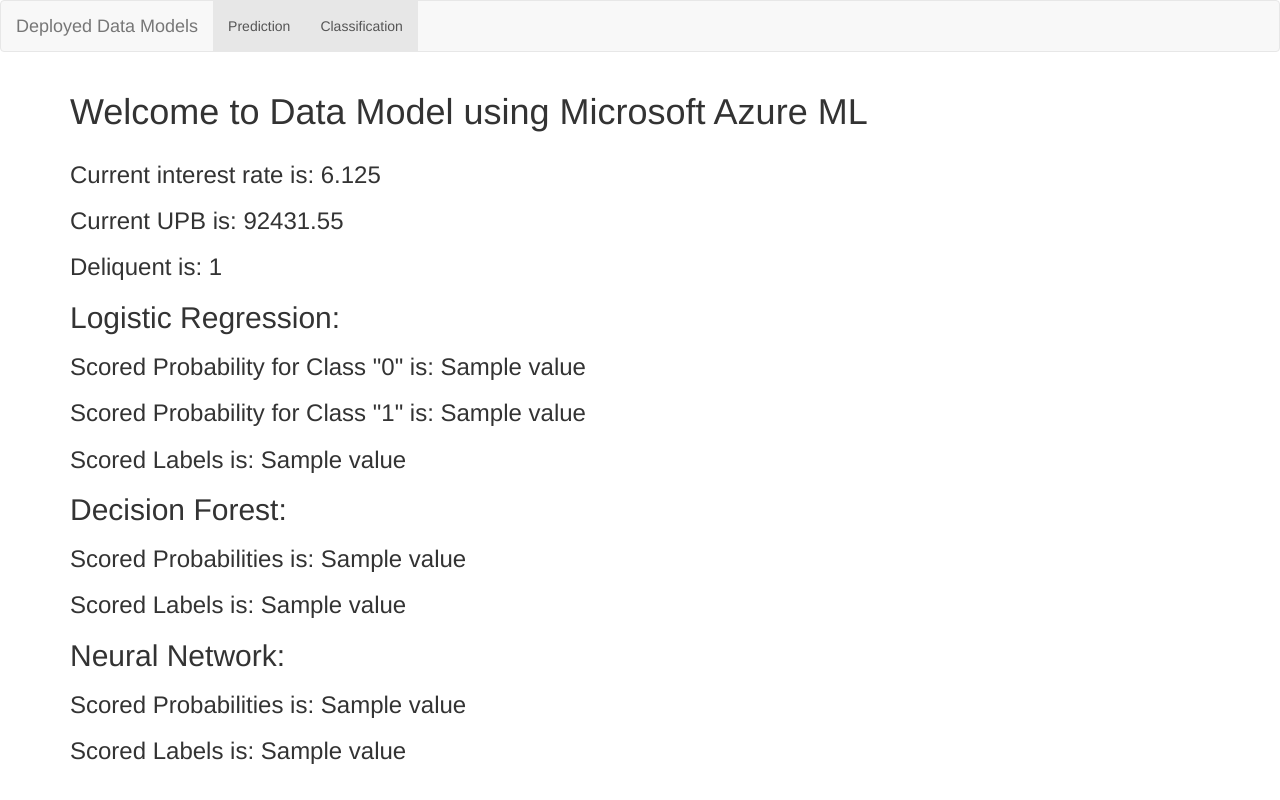
After one commit to joshisn26/Machine-Learning-As-a-Service, a Flask app: template templates/submit.html in a window 1280 px wide. The commit adds this page. Run offline with Flask 2, Linux system fonts and the light colour scheme; the template is opened without the code that fills it: most values are stand-ins (such as "Sample title", 1, 10 or a date in 2020); some libraries are stand-ins or nearby versions.

Commit message:
app deploy

```diff
--- a/app.py
+++ b/app.py
@@ -1,11 +1,13 @@
 from flask import Flask, render_template, request, session, redirect, url_for
 from forms import predictionForm
+from forms import classificationForm
 import json
 import urllib.request
 
 
 app = Flask(__name__)
 app.secret_key = "mysec-key"
+
 def linear(body, output):
 	#Linear Regression
 	url = 'https://ussouthcentral.services.azureml.net/workspaces/7a01f9d6cb9b4df09ebc6b306c3a06f0/services/2a4594c77fb147ef9876506f4dc66e9d/execute?api-version=2.0&format=swagger'
@@ -70,55 +72,208 @@
 		print(error.info())
 		print(json.loads(error.read().decode("utf8", 'ignore')))
 
-
 @app.route("/prediction", methods =["GET" , "POST"])
 def prediction():
-	form = predictionForm()
-	if request.method == "POST":
-		cn = form.id.data
-		credit_score = form.credit_score.data
-		first_payment_date = form.first_payment_date.data
-		fthb_flag = form.fthb_flag.data
-		matr_date = form.matr_date.data
-		msa = form.msa.data
-		mortage_insurance_pct = form.mortage_insurance_pct.data
-		no_of_units = form.no_of_units.data
-		occupancy_status = form.occupancy_status.data
-		cltv = form.cltv.data
-		dti_ratio = form.dti_ratio.data
-		original_upb = form.original_upb.data
+    form = predictionForm()
+    if request.method == "POST":
+        cn = form.id.data
+        credit_score = form.credit_score.data
+        first_payment_date = form.first_payment_date.data
+        fthb_flag = form.fthb_flag.data
+        matr_date = form.matr_date.data
+        msa = form.msa.data
+        mortage_insurance_pct = form.mortage_insurance_pct.data
+        no_of_units = form.no_of_units.data
+        occupancy_status = form.occupancy_status.data
+        cltv = form.cltv.data
+        dti_ratio = form.dti_ratio.data
+        original_upb = form.original_upb.data
 
-		data = {
-				"Inputs": {
-					"input1":
-						[
-							{
-								'credit_score': credit_score,
-								'first_payment_date': first_payment_date,
-								'fthb_flag': fthb_flag,
-								'matr_date': matr_date,
-								'msa': msa,
-								'mortage_insurance_pct': mortage_insurance_pct,
-								'no_of_units': no_of_units,
-								'occupancy_status': occupancy_status,
-								'cltv': cltv,
-								'dti_ratio': dti_ratio,
-								'original_upb': original_upb,
-							}
-						],
-					},
-				"GlobalParameters":  {
-			}
-		}
-		body = str.encode(json.dumps(data))
-		output = []
-		linear(body,output)
-		random_forest(body,output)
-		Neural_net(body,output)
-		print("case" , cn)
-		return render_template("success.html", pred_int_rate = output, caseno = cn)
-	elif request.method == 'GET':
-		return render_template('prediction.html',form=form)
+        data = {
+            "Inputs": {
+                "input1":
+                [
+                    {
+                        'credit_score': credit_score,
+                        'first_payment_date': first_payment_date,
+                        'fthb_flag': fthb_flag,
+                        'matr_date': matr_date,
+                        'msa': msa,
+                        'mortage_insurance_pct': mortage_insurance_pct,
+                        'no_of_units': no_of_units,
+                        'occupancy_status': occupancy_status,
+                        'cltv': cltv,
+                        'dti_ratio': dti_ratio,
+                        'original_upb': original_upb,
+                    }
+                ],
+            },
+            "GlobalParameters":  {
+            }
+        }
+        body = str.encode(json.dumps(data))
+        output = []
+        linear(body,output)
+        random_forest(body,output)
+        Neural_net(body,output)
+        print("case" , cn)
+        return render_template("success.html", pred_int_rate = output, caseno = cn)
+    elif request.method == 'GET':
+        return render_template('prediction.html',form=form)
+
+def logistic(body, output):
+    url = 'https://ussouthcentral.services.azureml.net/workspaces/d94007c736f1444eac6bbe2e88d68fcb/services/5eb9a74b8cbc466c8ba79b7af04ea315/execute?api-version=2.0&format=swagger'
+    api_key = 'NhQPvmod33VeXkZ3KvmdAYAbIpq/PXNF9cwJ+n/3+yGQZNRgeOQeH7xA6z/kyVwMr5r2YGzxojnb9dFipmGUXw=='
+    headers = {'Content-Type':'application/json', 'Authorization':('Bearer '+ api_key)}
+
+    req = urllib.request.Request(url, body, headers)
+
+    try:
+        response = urllib.request.urlopen(req).read().decode('utf8')
+
+        #result = response.read()
+
+        #reader = codecs.getreader("utf-8")
+        response_dict = json.loads(response)
+        #response_dict = req.json()
+        output.append(response_dict['Results']['output1'][0]["Scored Probabilities for Class " + '"0"'])
+        scored_0 = response_dict['Results']['output1'][0]["Scored Probabilities for Class " + '"0"']
+        output.append(response_dict['Results']['output1'][0]["Scored Probabilities for Class " + '"1"'])
+        scored_1 = response_dict['Results']['output1'][0]["Scored Probabilities for Class " + '"1"']
+        output.append(response_dict['Results']['output1'][0]["Scored Labels"])
+        scored_labels = response_dict['Results']['output1'][0]["Scored Labels"]
+        print("Scored Labels using Logistic Regression: ", scored_labels)
+    except urllib.error.HTTPError as error:
+        print("The request failed with status code: " + str(error.code))
+
+        # Print the headers - they include the requert ID and the timestamp, which are useful for debugging the failure
+        print(error.info())
+        print(json.loads(error.read().decode("utf8", 'ignore')))
+
+def decision_forest(body, output):
+    #Decision Forest
+    url = 'https://ussouthcentral.services.azureml.net/workspaces/d94007c736f1444eac6bbe2e88d68fcb/services/c69d12716ecc4203a2f90b8d076fc64b/execute?api-version=2.0&format=swagger'
+    api_key = 'DDAS5zhcE8i3Gq5XO/IGZBjpT5BDKBIw/oiwQyriKB4Dli6ksvnKFv7wnFbgJAG8R2IKpicArapjvqaVCyKgwA=='
+    headers = {'Content-Type':'application/json', 'Authorization':('Bearer '+ api_key)}
+    req = urllib.request.Request(url, body, headers)
+
+    try:
+        response = urllib.request.urlopen(req).read().decode('utf8')
+        #result = response.read()
+        response_dict = json.loads(response)
+        output.append(response_dict['Results']['output1'][0]["Scored Probabilities"])
+        scored_prob = response_dict['Results']['output1'][0]["Scored Probabilities"]
+        output.append(response_dict['Results']['output1'][0]["Scored Labels"])
+        scored_labels = response_dict['Results']['output1'][0]["Scored Labels"]
+        print("Scored Labels using Decision Forest: ", scored_labels)
+    except urllib.error.HTTPError as error:
+        print("The request failed with status code: " + str(error.code))
+
+        # Print the headers - they include the requert ID and the timestamp, which are useful for debugging the failure
+        print(error.info())
+        print(json.loads(error.read().decode("utf8", 'ignore')))
+
+def Neural_network(body, output):
+    #Neural Network
+    url = 'https://ussouthcentral.services.azureml.net/workspaces/d94007c736f1444eac6bbe2e88d68fcb/services/6070be542620413ebfe78c24dd764a4e/execute?api-version=2.0&format=swagger'
+    api_key = 'IdIQCP4i4gVVxQHhfY7Qs+JQmV/5JkTHavKAjSx0SHOfPIZUx9ZQdQZu+nNXCxuwvPOTXOGdUM7I3KiYoSC8KQ=='
+    headers = {'Content-Type':'application/json', 'Authorization':('Bearer '+ api_key)}
+    req = urllib.request.Request(url, body, headers)
+
+    try:
+        response = urllib.request.urlopen(req).read().decode('utf8')
+        #result = response.read()
+        response_dict = json.loads(response)
+        output.append(response_dict['Results']['output1'][0]["Scored Probabilities"])
+        scored_prob = response_dict['Results']['output1'][0]["Scored Probabilities"]
+        output.append(response_dict['Results']['output1'][0]["Scored Labels"])
+        scored_labels = response_dict['Results']['output1'][0]["Scored Labels"]
+        print("Scored Labels using Neural Network: ", scored_labels)
+    except urllib.error.HTTPError as error:
+        print("The request failed with status code: " + str(error.code))
+        # Print the headers - they include the requert ID and the timestamp, which are useful for debugging the failure
+        print(error.info())
+        print(json.loads(error.read().decode("utf8", 'ignore')))
+
+@app.route("/classification", methods =["GET" , "POST"])
+def classification():
+    form = classificationForm()
+    if request.method == "POST":
+        cn = form.id.data
+        month = form.month.data
+        current_actual_upb = form.current_actual_upb.data
+        delq_status = form.delq_status.data
+        loan_age = form.loan_age.data
+        rem_months = form.rem_months.data
+        zero_balance_code = form.zero_balance_code.data
+        zero_bal_date = form.zero_bal_date.data
+        current_int_rate = form.current_int_rate.data
+        current_def_upb = form.current_def_upb.data
+        ddlpi = form.ddlpi.data
+        mi_recoveries = form.mi_recoveries.data
+        net_sales_proceeds = form.net_sales_proceeds.data
+        non_mi_recoveries = form.non_mi_recoveries.data
+        expenses = form.expenses.data
+        legal_costs = form.legal_costs.data
+        maint_pres_costs = form.maint_pres_costs.data
+        taxes_ins = form.taxes_ins.data
+        misc_expenses = form.misc_expenses.data
+        actual_loss_calc = form.actual_loss_calc.data
+        modification_cost = form.modification_cost.data
+        repurchase_flag_0 = form.repurchase_flag_0.data
+        repurchase_flag_N = form.repurchase_flag_N.data
+        repurchase_flag_Y = form.repurchase_flag_Y.data
+        modification_flag_0 = form.modification_flag_0.data
+        modification_flag_Y = form.modification_flag_Y.data
+        Deliquent = form.Deliquent.data
+
+        data = {
+                "Inputs": {
+                        "input1":
+                        [
+                            {
+                                    'month': month,
+                                    'current_actual_upb': current_actual_upb,
+                                    'delq_status': delq_status,
+                                    'loan_age': loan_age,
+                                    'rem_months': rem_months,
+                                    'zero_balance_code': zero_balance_code,
+                                    'zero_bal_date': zero_bal_date,
+                                    'current_int_rate':current_int_rate ,
+                                    'current_def_upb': current_def_upb,
+                                    'ddlpi': ddlpi,
+                                    'mi_recoveries': mi_recoveries,
+                                    'net_sales_proceeds': net_sales_proceeds,
+                                    'non_mi_recoveries': non_mi_recoveries,
+                                    'expenses': expenses,
+                                    'legal_costs': legal_costs,
+                                    'maint_pres_costs': maint_pres_costs,
+                                    'taxes_ins': taxes_ins,
+                                    'misc_expenses': misc_expenses,
+                                    'actual_loss_calc': actual_loss_calc,
+                                    'modification_cost': modification_cost,
+                                    'repurchase_flag_0': repurchase_flag_0,
+                                    'repurchase_flag_N': repurchase_flag_N,
+                                    'repurchase_flag_Y': repurchase_flag_Y,
+                                    'modification_flag_0': modification_flag_0,
+                                    'modification_flag_Y': modification_flag_Y,
+                                    'Deliquent': Deliquent,
+                            }
+                        ],
+                },
+            "GlobalParameters":  {
+            }
+        }
+
+        body = str.encode(json.dumps(data))
+        output = []
+        logistic(body,output)
+        decision_forest(body,output)
+        Neural_network(body,output)
+        print("case" , cn)
+        return render_template("submit.html", values = output, caseno = cn)
+    elif request.method == 'GET':
+        return render_template('classification.html',form=form)
 
 @app.route("/")
 def home():
--- a/templates/mainpage.html
+++ b/templates/mainpage.html
@@ -14,6 +14,7 @@
     <div class="navbar-header"><a class="navbar-brand" href="#">Deployed Data Models</a></div>
     <ul class="nav navbar-nav">
       <li class="active"><a href= "{{ url_for('prediction') }}">Prediction</a></li>
+      <li class="active"><a href= "{{ url_for('classification') }}">Classification</a></li>
     </ul>
   </div>
 </nav>
--- /dev/null
+++ b/templates/submit.html
@@ -0,0 +1,26 @@
+{% extends "mainpage.html" %}
+
+{% block content %}
+<div class="container">
+{% if caseno == '1' %}
+<h3>Current interest rate is: 7.375 </h3>
+<h3>Current UPB is: 99405.61 </h3>
+<h3>Deliquent is: 0 </h3>
+{% else %}
+<h3>Current interest rate is: 6.125 </h3>
+<h3>Current UPB is: 92431.55 </h3>
+<h3>Deliquent is: 1 </h3>
+{% endif %}
+<h2>Logistic Regression:</h2>
+<h3> Scored Probability for Class "0" is: {{ values[0] }}</h3>
+<h3> Scored Probability for Class "1" is: {{ values[1] }} </h3>
+<h3> Scored Labels is: {{ values[2]}} </h3>
+<h2>Decision Forest:</h2>
+<h3> Scored Probabilities is: {{ values[3] }}</h3>
+<h3> Scored Labels is: {{ values[4] }}</h3>
+<h2>Neural Network:</h2>
+<h3> Scored Probabilities is: {{ values[5] }}</h3>
+<h3> Scored Labels is: {{ values[6] }}</h3>
+</div>
+
+{% endblock %}
```
Also changed, not shown: forms.py (+30 -0 lines), templates/classification.html (+194 -1 lines).
